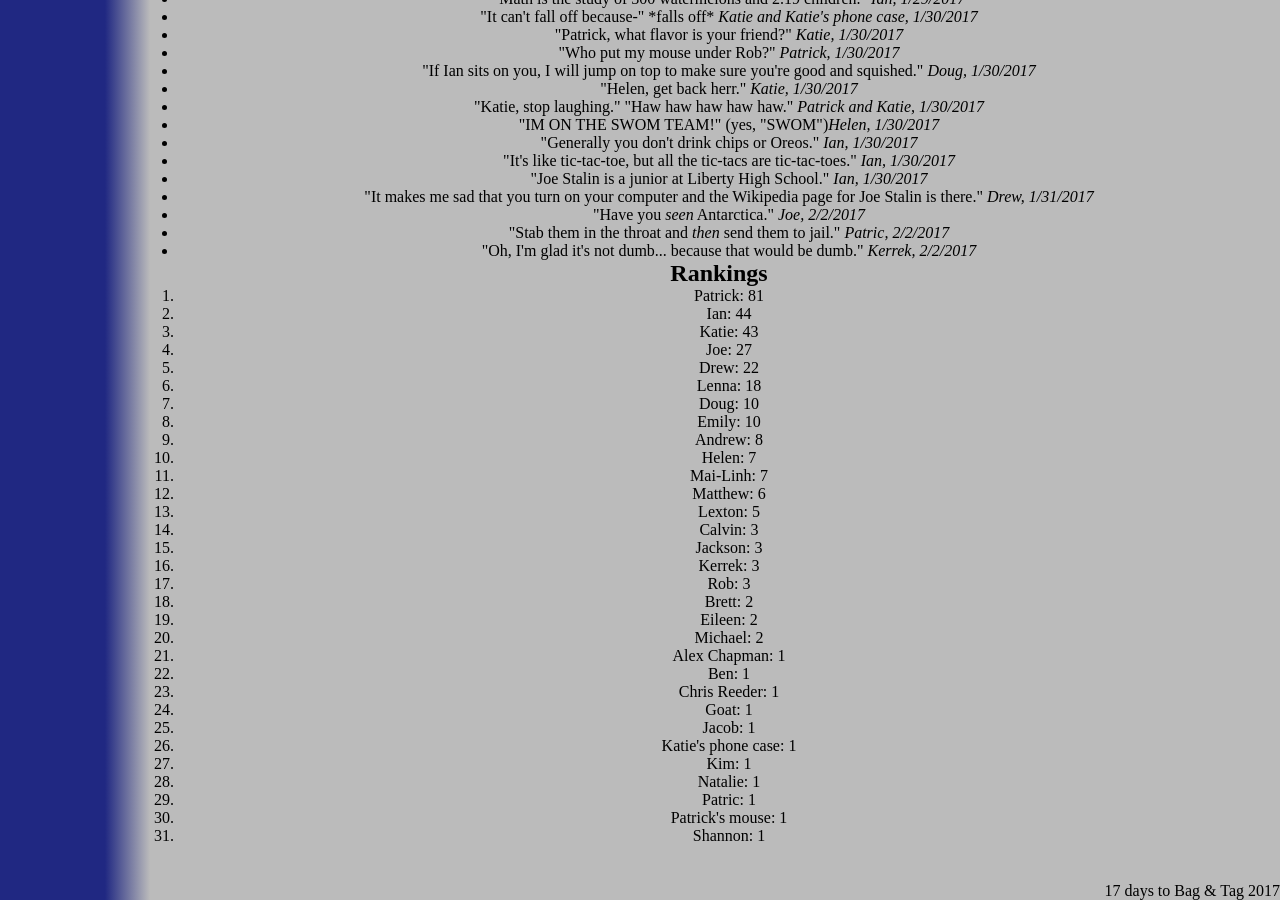
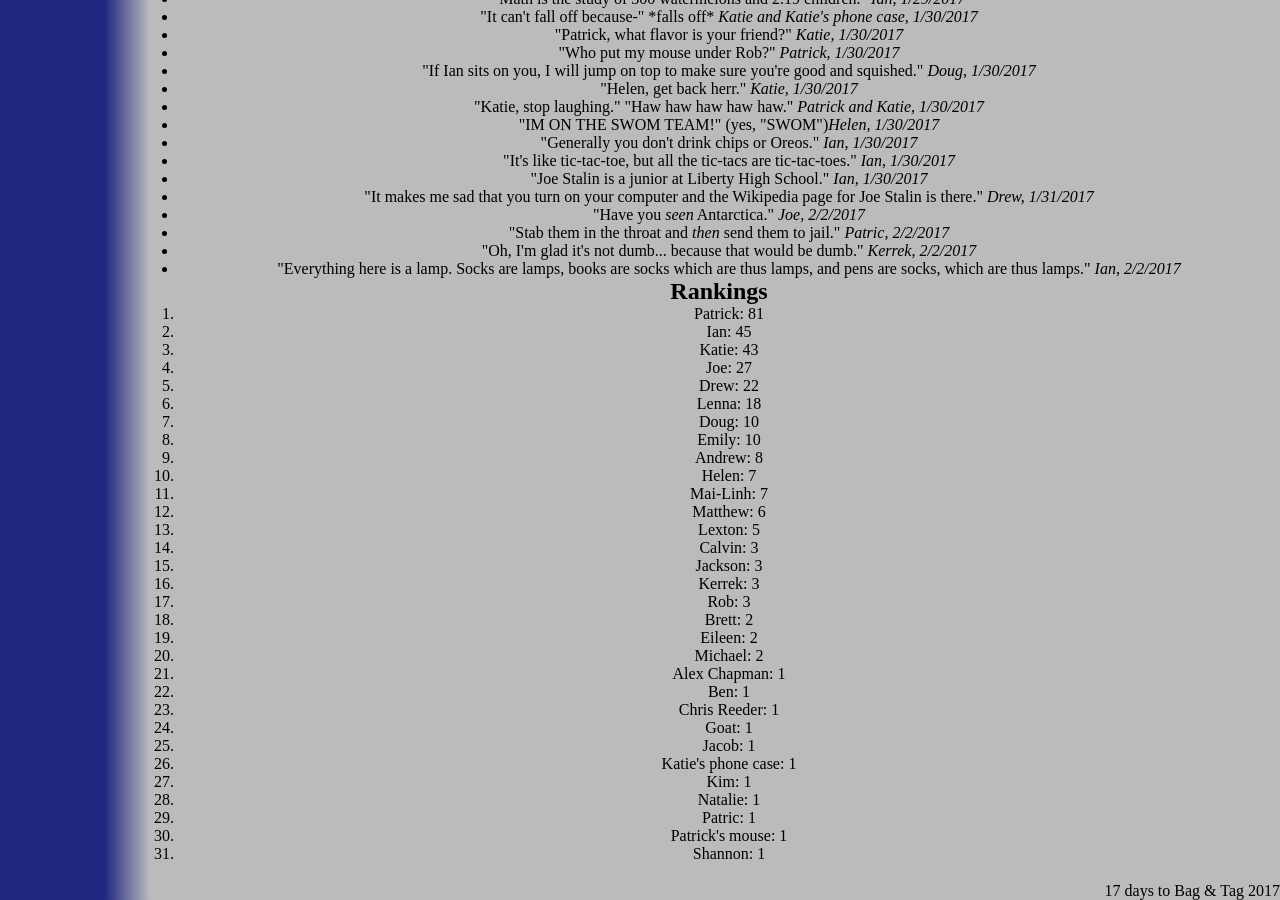
Before and after one commit to katiebugmoon/FRC4131.github.io, a Jekyll site: the page built from media/2017/quotes.html, in a window 1280 px wide and 900 px high, scrolled down 4292 px. Built offline with Jekyll 4.4.1, drawn with Linux system fonts in a browser that asks for light colours; nearby versions of some CDN libraries.

Commit message:
Update quotes.html

```diff
--- a/media/2017/quotes.html
+++ b/media/2017/quotes.html
@@ -245,6 +245,7 @@ title: Build Season 2017 Quotes
 	<li>"Have you <em>seen</em> Antarctica." <i>Joe, 2/2/2017</i></li>
 	<li>"Stab them in the throat and <em>then</em> send them to jail." <i>Patric, 2/2/2017</i></li>
 	<li>"Oh, I'm glad it's not dumb... because that would be dumb." <i>Kerrek, 2/2/2017</i></li>
+	<li>"Everything here is a lamp. Socks are lamps, books are socks which are thus lamps, and pens are socks, which are thus lamps." <i>Ian, 2/2/2017</i></li>
 </ul>
 <h2>Rankings</h2>
 <ol id='rankings'></ol>
```
